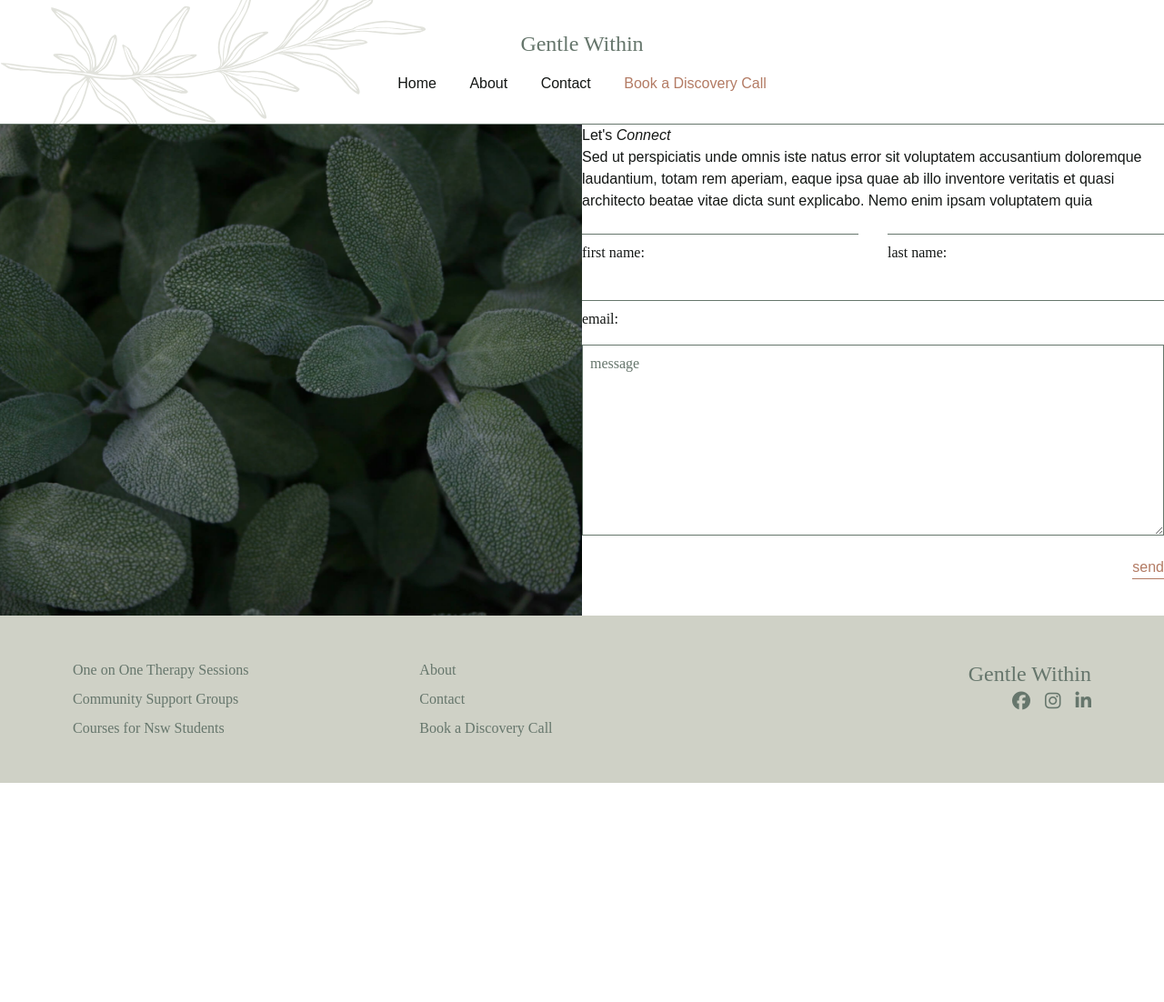
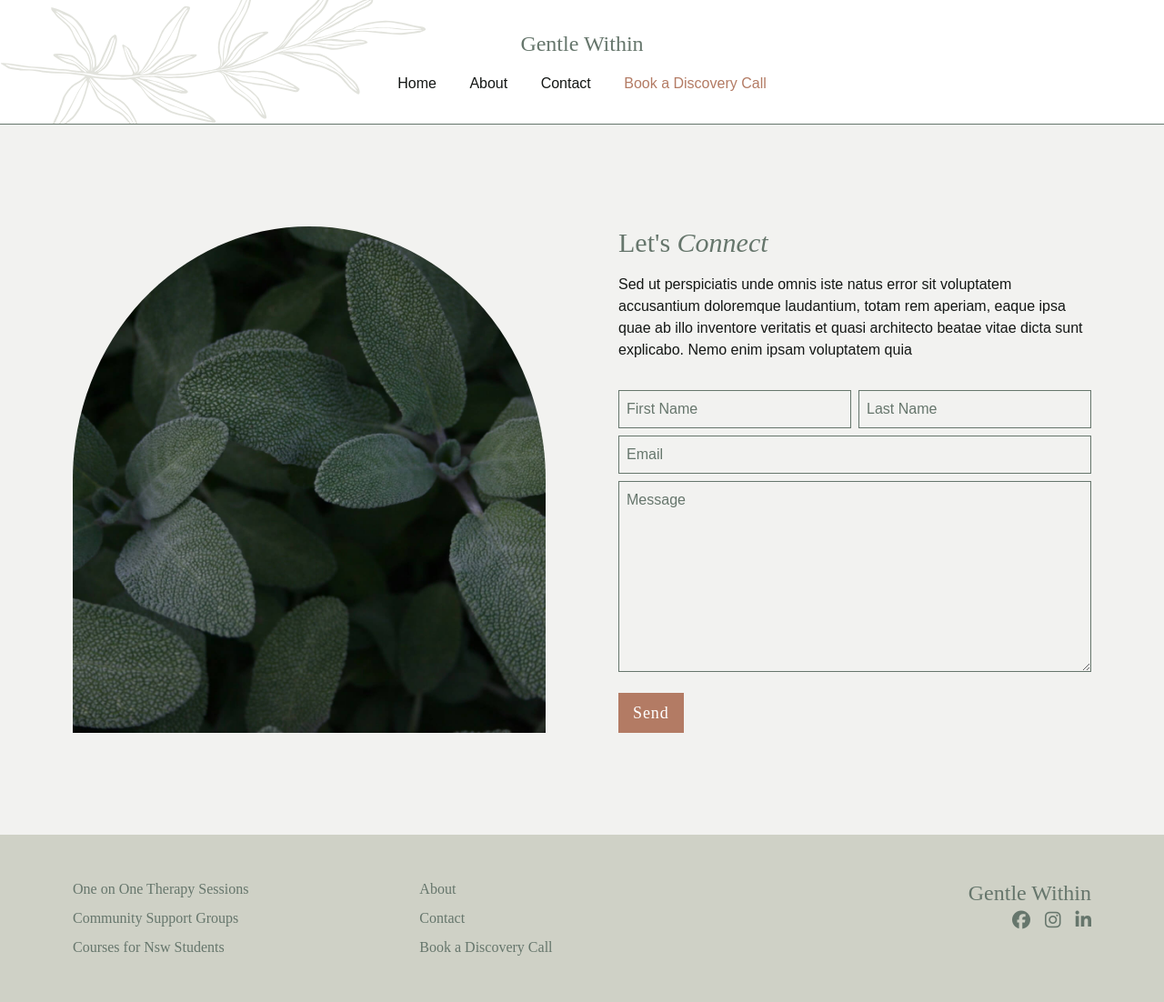
Before and after one commit to brittwoodard/gentle-within, a Jekyll site: the page built from contact.html, in a window 1280 px wide. Shown: the whole page at 91% size. Built offline with Jekyll 4.4.1, drawn with Linux system fonts in a browser that asks for light colours; some web fonts are replaced; before the commit the page ends 900 px from its top, so only the background shows below that.

Commit message:
styling contact

```diff
--- a/assets/css/style.css
+++ b/assets/css/style.css
@@ -691,6 +691,9 @@ p:last-child {
 .col-span-3 {
   grid-column: span 3 / span 3;
 }
+.col-span-2 {
+  grid-column: span 2 / span 2;
+}
 .m-2 {
   margin: 0.5rem;
 }
@@ -737,6 +740,9 @@ p:last-child {
 .mt-2 {
   margin-top: 0.5rem;
 }
+.mb-2 {
+  margin-bottom: 0.5rem;
+}
 .block {
   display: block;
 }
@@ -770,6 +776,12 @@ p:last-child {
 .min-h-\[60vh\] {
   min-height: 60vh;
 }
+.min-h-\[80vh\] {
+  min-height: 80vh;
+}
+.min-h-\[50vh\] {
+  min-height: 50vh;
+}
 .w-\[60\%\] {
   width: 60%;
 }
@@ -794,11 +806,17 @@ p:last-child {
 .grid-cols-2 {
   grid-template-columns: repeat(2, minmax(0, 1fr));
 }
+.grid-cols-3 {
+  grid-template-columns: repeat(3, minmax(0, 1fr));
+}
 .flex-wrap {
   flex-wrap: wrap;
 }
 .items-center {
   align-items: center;
+}
+.justify-start {
+  justify-content: flex-start;
 }
 .justify-end {
   justify-content: flex-end;
@@ -818,6 +836,15 @@ p:last-child {
 .gap-8 {
   gap: 2rem;
 }
+.gap-20 {
+  gap: 5rem;
+}
+.gap-40 {
+  gap: 10rem;
+}
+.gap-2 {
+  gap: 0.5rem;
+}
 .space-x-4 > :not([hidden]) ~ :not([hidden]) {
   --tw-space-x-reverse: 0;
   margin-right: calc(1rem * var(--tw-space-x-reverse));
@@ -834,6 +861,10 @@ p:last-child {
 .rounded-t-\[15rem\] {
   border-top-left-radius: 15rem;
   border-top-right-radius: 15rem;
+}
+.rounded-t-\[50\%\] {
+  border-top-left-radius: 50%;
+  border-top-right-radius: 50%;
 }
 .border {
   border-width: 1px;
@@ -922,6 +953,14 @@ p:last-child {
 .text-lg {
   font-size: 1.125rem;
   line-height: 1.75rem;
+}
+.text-5xl {
+  font-size: 3rem;
+  line-height: 1;
+}
+.text-3xl {
+  font-size: 1.875rem;
+  line-height: 2.25rem;
 }
 .uppercase {
   text-transform: uppercase;
--- a/contact.html
+++ b/contact.html
@@ -8,52 +8,52 @@ image:
   image_focus:
 ---
 
-<section class="grid grid-cols-2">
+<section class="grid grid-cols-2 gap-20 py-20 lg:py-28 px-8 lg:px-20 bg-light">
 
     <!-- Left Column / Image -->
-    <div class="bg-image-style min-h-[60vh]"
-        style="background-image: url({{ page.image.image_path }}); background-position: {{ page.image.image_focus }};">
+    <div class="bg-image-style min-h-[60vh] rounded-t-[50%]"
+        style="background-image: url('{{ page.image.image_path }}'); background-position: {{ page.image.image_focus }};">
     </div>
 
     <!-- Right Column / Text -->
-    <div>
-        <h1>{{ page.heading_html }}</h1>
+    <div class="">
+        <h1 class="font-serif text-3xl text-dark mb-4">{{ page.heading_html }}</h1>
         <div>
             {{ page.description_html }}
         </div>
 
         <!-- Contact Form -->
-        <form name="contact" method="post" data-netlify="" action="/contact-thank-you.html" onSubmit="submit"
+        <form class="mt-8" name="contact" method="post" data-netlify="" action="/contact-thank-you.html" onSubmit="submit"
             data-netlify-honeypot="bot-field">
             <input class="hidden" name="bot-field">
 
-            <div class="grid sm:grid-cols-2 gap-8 mb-4">
+            <div class="grid sm:grid-cols-2 gap-2 mb-2">
                 <div>
                     <input type="text" id="first-name" name="first-name" required
-                        class="block border-b border-dark bg-transparent w-full rounded-none">
-                    <label for="first-name" class="font-serif lowercase mt-2 block">First Name:</label>
+                    placeholder="First Name"
+                    class="border border-dark bg-transparent w-full p-2 placeholder:text-dark rounded-none">
                 </div>
 
                 <div>
                     <input type="text" id="last-name" name="last-name"
-                        class="block border-b border-dark bg-transparent w-full rounded-none">
-                    <label for="last-name" class="font-serif lowercase mt-2 block">Last Name:</label>
+                    placeholder="Last Name"
+                    class="border border-dark bg-transparent w-full p-2 placeholder:text-dark rounded-none">
                 </div>
             </div>
 
-            <div class="mb-4">
+            <div class="mb-2">
                 <input type="email" id="email" name="email" required
-                    class="block border-b border-dark bg-transparent w-full rounded-none">
-                <label for="email" class="font-serif lowercase mt-2 block">Email:</label>
+                placeholder="Email"
+                class="border border-dark bg-transparent w-full p-2 font-sans placeholder:text-dark rounded-none">
             </div>
 
             <div>
                 <textarea id="message" name="message" required rows="8" placeholder="Message"
-                    class="border border-dark bg-transparent w-full p-2 text-dark font-sans placeholder:font-serif placeholder:text-dark lowercase rounded-none"></textarea>
+                    class="border border-dark bg-transparent w-full p-2 placeholder:text-dark rounded-none"></textarea>
             </div>
 
-            <div class="flex justify-end">
-                <button type="submit" class="link mt-4">Send</button>
+            <div class="flex justify-start">
+                <button type="submit" class="button mt-4">Send</button>
             </div>
         </form>
     </div>
```
